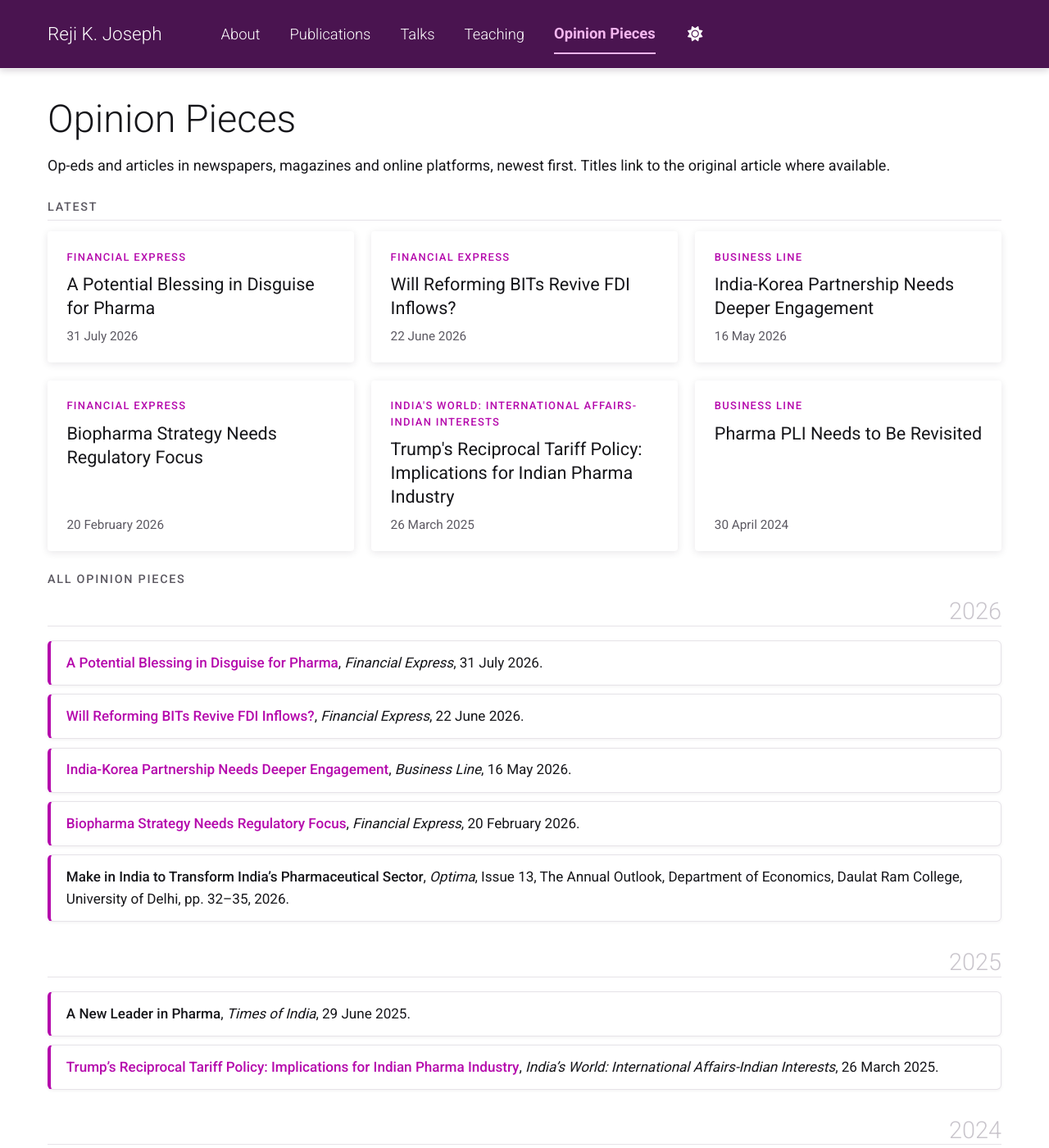
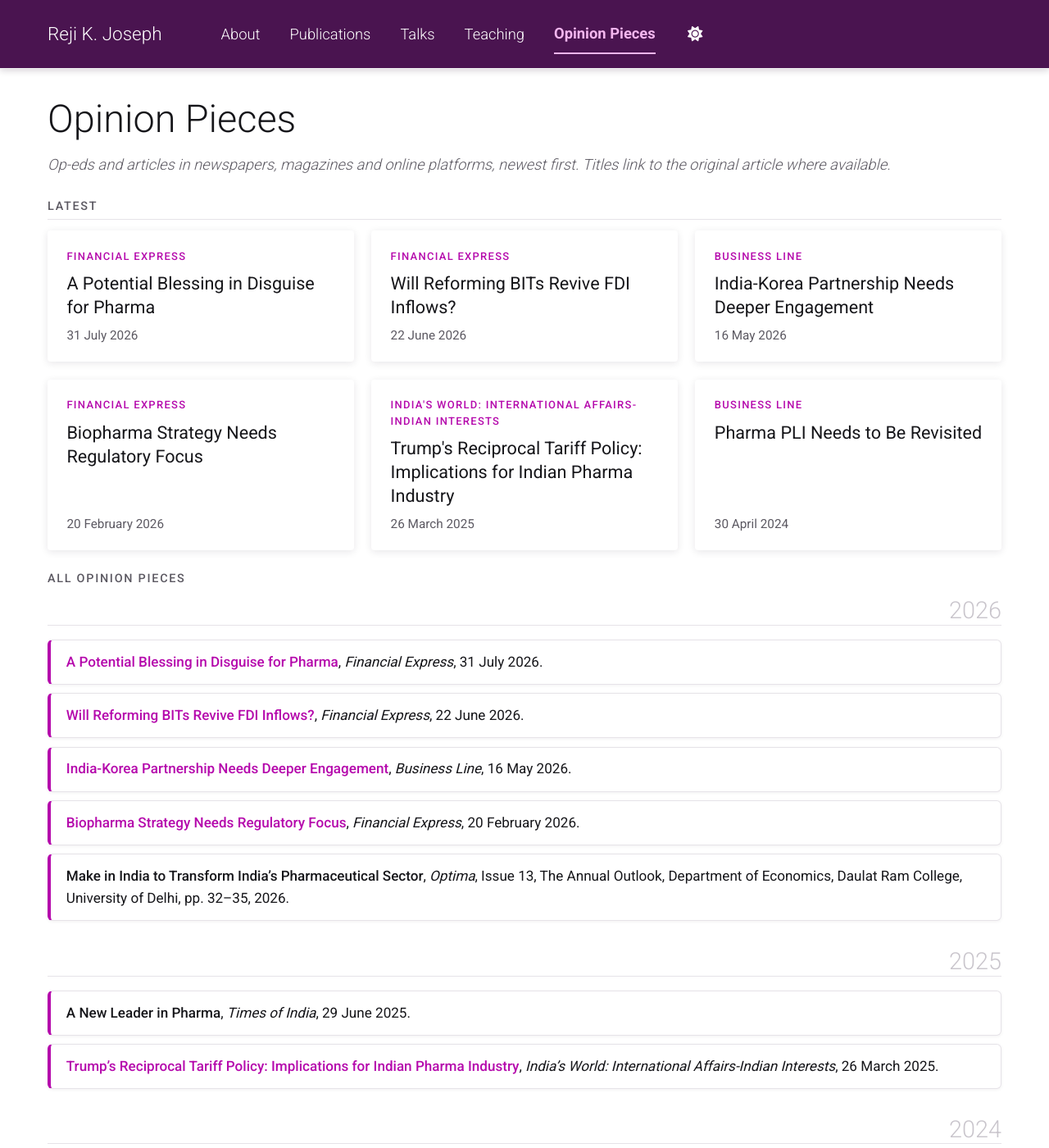
Before and after one commit to rejikjoseph/rejikjoseph.github.io, a Jekyll site: the page built from _pages/opinion-pieces.md, in a window 1280 px wide and 1400 px high. Shown: the whole window at 82% size. Built offline with Jekyll 4.4.1, drawn with Linux system fonts in a browser that asks for light colours; a style sheet for code colours, icons or effects is not loaded.

Commit message:
Style page intro

```diff
--- a/_pages/opinion-pieces.md
+++ b/_pages/opinion-pieces.md
@@ -6,6 +6,7 @@ author_profile: false
 ---
 
 Op-eds and articles in newspapers, magazines and online platforms, newest first. Titles link to the original article where available.
+{: .page-intro}
 
 <h2 class="section-label">Latest</h2>
 
--- a/assets/css/main.scss
+++ b/assets/css/main.scss
@@ -247,3 +247,6 @@ html[data-theme="dark"] { --rj-bar: #2a0c2e; --rj-bar-fg: #f1e9f2; --rj-bar-acce
 .book-grid:not(.book-grid--four) .book-title { margin-top: 0.1em; font-size: 0.95rem; font-weight: 500; }
 .book-grid:not(.book-grid--four) .book-meta { margin-top: 0.4em; font-size: 0.82rem; }
 @media (max-width: 700px) { .book-grid:not(.book-grid--four) { grid-template-columns: 1fr; } }
+
+/* Page intro line: lighter, italic, muted so it stands apart from list entries */
+.clean-page p.page-intro { font-size: 1.02rem; font-style: italic; font-weight: 300; color: var(--rj-muted); margin: 0 0 0.8em; }
```
Also changed, not shown: _pages/talks.md (+1 -0 lines).
